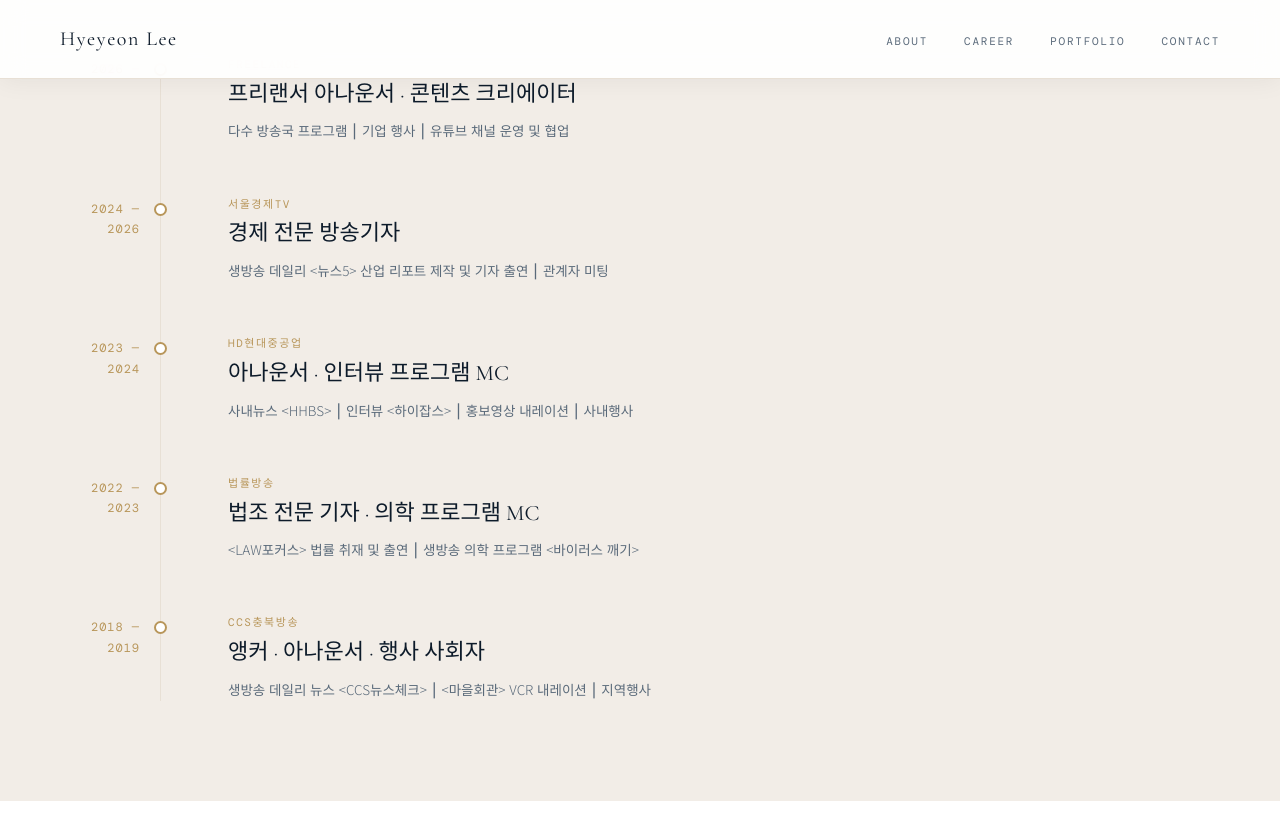
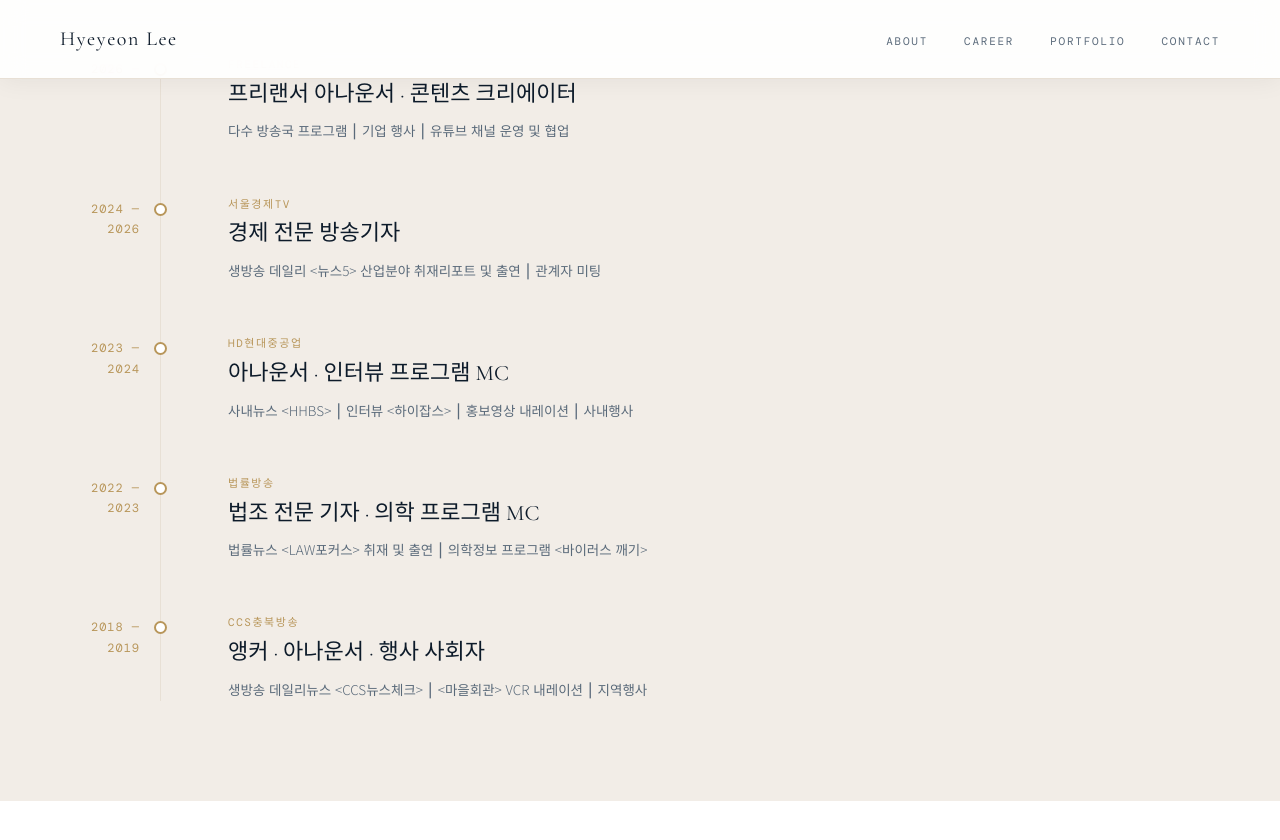
Before and after one commit to annhylee/annhylee.github.io, a Jekyll site: the page built from index.md, in a window 1280 px wide and 900 px high, scrolled down 2065 px. Shown: the top 840 px of the window. Built offline with Jekyll 4.4.1, drawn with Linux system fonts in a browser that asks for light colours; some web fonts are replaced.

Commit message:
Update career.yml

```diff
--- a/_data/career.yml
+++ b/_data/career.yml
@@ -13,7 +13,7 @@
   year_to: "2026"
   org: 서울경제TV
   role: 경제 전문 방송기자
-  desc: 생방송 데일리 <뉴스5> 산업 리포트 제작 및 기자 출연 ⎮ 관계자 미팅
+  desc: 생방송 데일리 <뉴스5> 산업분야 취재리포트 및 출연 ⎮ 관계자 미팅
 
 - year_from: "2023"
   year_to: "2024"
@@ -25,10 +25,10 @@
   year_to: "2023"
   org: 법률방송
   role: 법조 전문 기자 · 의학 프로그램 MC
-  desc: <LAW포커스> 법률 취재 및 출연 ⎮ 생방송 의학 프로그램 <바이러스 깨기>
+  desc: 법률뉴스 <LAW포커스> 취재 및 출연 ⎮ 의학정보 프로그램 <바이러스 깨기>
 
 - year_from: "2018"
   year_to: "2019"
   org: CCS충북방송
   role: 앵커 · 아나운서 · 행사 사회자
-  desc: 생방송 데일리 뉴스 <CCS뉴스체크> ⎮ <마을회관> VCR 내레이션 ⎮ 지역행사
+  desc: 생방송 데일리뉴스 <CCS뉴스체크> ⎮ <마을회관> VCR 내레이션 ⎮ 지역행사
```
